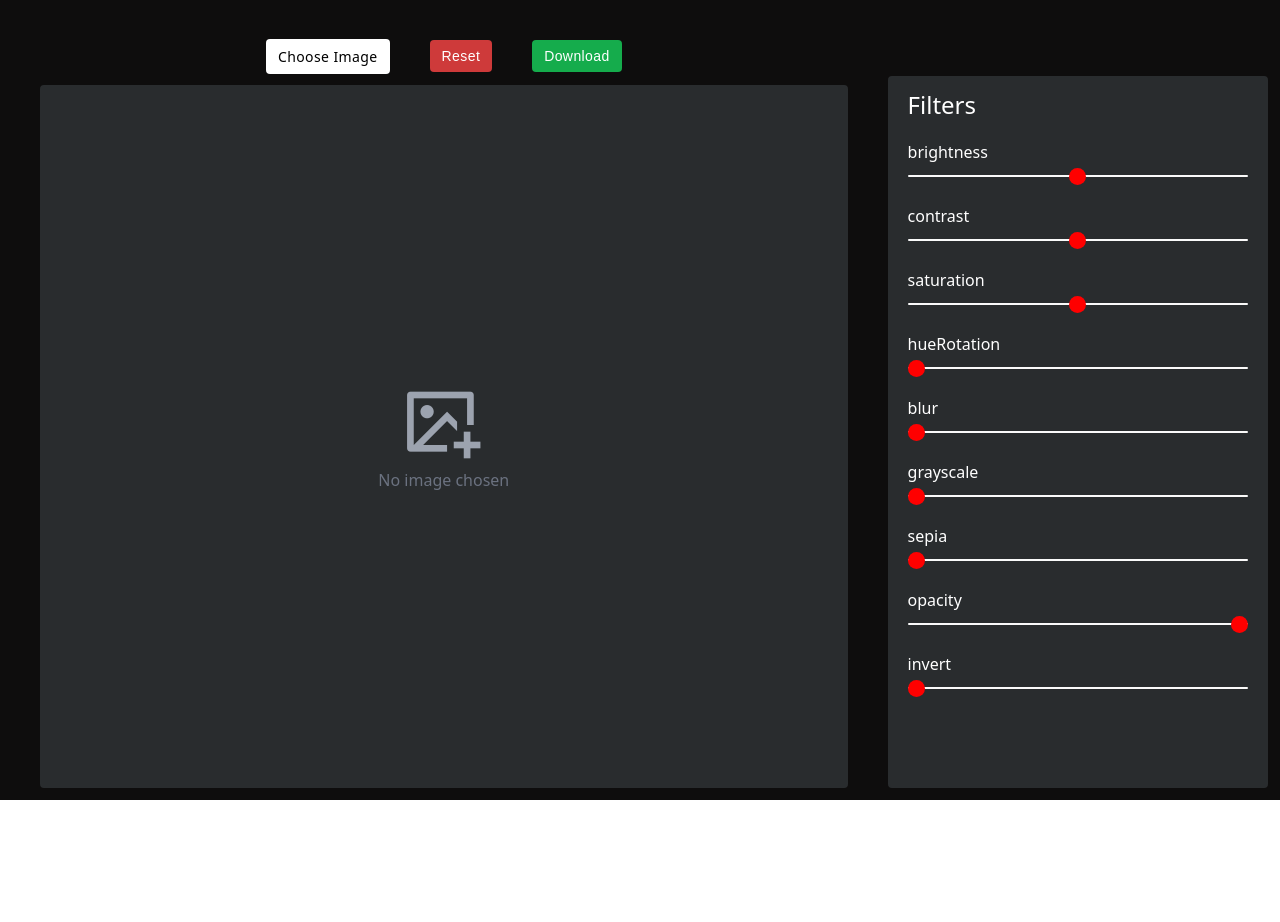
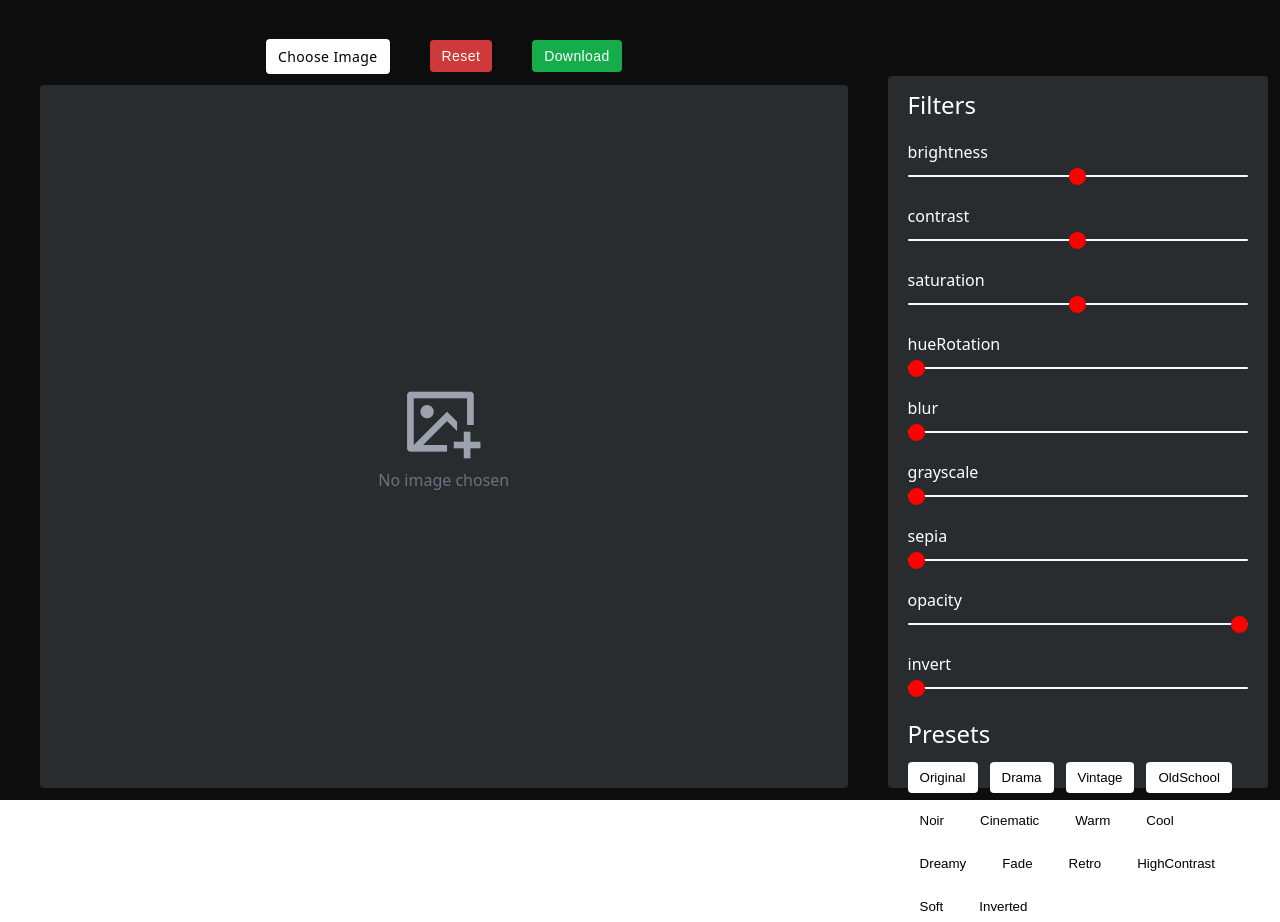
Before and after one commit to softwaredeveloper111/Lumix---Web-based-Photo-Editor-, a website built with Vite: page index.html in a window 1280 px wide. Before the commit the page ends 800 px from the top, so only its background shows below. Built offline with nearby package versions, Linux system fonts and the light colour scheme.

Commit message:
completed(project):completed project

```diff
--- a/index.html
+++ b/index.html
@@ -38,13 +38,28 @@
 
 
          <div id="right">
-          <h2>Filters</h2>
-          <div id="filters">
+
+
+           <div class="filters-container">
+               <h2>Filters</h2>
+               <div id="filters"> </div>
+
+           </div>
+
+           <div class="presets-container">
+               <h2>Presets</h2>
+               <div id="presets-btns">
+                 <!-- <button>Drama</button>
+                 <button>Drama</button>
+                 <button>Drama</button> -->
+               </div>
+           </div>
+
 
 
          </div>
 
-         </div>
+
 
     </div>
 
--- a/src/main.ts
+++ b/src/main.ts
@@ -13,6 +13,7 @@ import 'remixicon/fonts/remixicon.css'
  let image: HTMLImageElement | null = null;
  const resetBtn = document.querySelector(".reset-btn") as HTMLButtonElement;
 const downloadBtn = document.querySelector(".download-btn") as HTMLButtonElement;
+const presetsContainer = document.querySelector("#presets-btns") as HTMLDivElement;
 
 
 
@@ -98,6 +99,11 @@ let filters:Filter<FilterType> = {
      unit:"%"
   }
 }
+
+
+
+
+
 
 
 
@@ -272,3 +278,220 @@ downloadBtn.addEventListener("click",()=>{
   link.href = imageCanvas.toDataURL();
   link.click();
 })
+
+
+
+
+
+
+/** preset setting */
+
+interface Preset {
+  brightness:string,
+  contrast:string,
+  saturation:string,
+  hueRotation:string,
+  blur:string,
+  grayscale:string,
+  sepia:string,
+  opacity:string,
+  invert:string
+}
+
+interface Presets<T = Preset> {
+  [key: string]: T;
+}
+
+const presets: Presets = {
+  Original: {
+    brightness: "100",
+    contrast: "100",
+    saturation: "100",
+    hueRotation: "0",
+    blur: "0",
+    grayscale: "0",
+    sepia: "0",
+    opacity: "100",
+    invert: "0",
+  },
+
+  Drama: {
+    brightness: "90",
+    contrast: "150",
+    saturation: "115",
+    hueRotation: "0",
+    blur: "0",
+    grayscale: "0",
+    sepia: "10",
+    opacity: "100",
+    invert: "0",
+  },
+
+  Vintage: {
+    brightness: "105",
+    contrast: "90",
+    saturation: "75",
+    hueRotation: "10",
+    blur: "0",
+    grayscale: "10",
+    sepia: "55",
+    opacity: "100",
+    invert: "0",
+  },
+
+  OldSchool: {
+    brightness: "95",
+    contrast: "85",
+    saturation: "60",
+    hueRotation: "0",
+    blur: "0",
+    grayscale: "35",
+    sepia: "80",
+    opacity: "100",
+    invert: "0",
+  },
+
+  Noir: {
+    brightness: "95",
+    contrast: "170",
+    saturation: "0",
+    hueRotation: "0",
+    blur: "0",
+    grayscale: "100",
+    sepia: "0",
+    opacity: "100",
+    invert: "0",
+  },
+
+  Cinematic: {
+    brightness: "95",
+    contrast: "130",
+    saturation: "120",
+    hueRotation: "-8",
+    blur: "0",
+    grayscale: "0",
+    sepia: "8",
+    opacity: "100",
+    invert: "0",
+  },
+
+  Warm: {
+    brightness: "105",
+    contrast: "105",
+    saturation: "120",
+    hueRotation: "8",
+    blur: "0",
+    grayscale: "0",
+    sepia: "20",
+    opacity: "100",
+    invert: "0",
+  },
+
+  Cool: {
+    brightness: "100",
+    contrast: "105",
+    saturation: "110",
+    hueRotation: "-12",
+    blur: "0",
+    grayscale: "0",
+    sepia: "0",
+    opacity: "100",
+    invert: "0",
+  },
+
+  Dreamy: {
+    brightness: "110",
+    contrast: "85",
+    saturation: "110",
+    hueRotation: "5",
+    blur: "2",
+    grayscale: "0",
+    sepia: "12",
+    opacity: "100",
+    invert: "0",
+  },
+
+  Fade: {
+    brightness: "110",
+    contrast: "75",
+    saturation: "85",
+    hueRotation: "0",
+    blur: "0",
+    grayscale: "15",
+    sepia: "15",
+    opacity: "90",
+    invert: "0",
+  },
+
+  Retro: {
+    brightness: "108",
+    contrast: "95",
+    saturation: "80",
+    hueRotation: "18",
+    blur: "0",
+    grayscale: "20",
+    sepia: "45",
+    opacity: "100",
+    invert: "0",
+  },
+
+  HighContrast: {
+    brightness: "100",
+    contrast: "180",
+    saturation: "110",
+    hueRotation: "0",
+    blur: "0",
+    grayscale: "0",
+    sepia: "0",
+    opacity: "100",
+    invert: "0",
+  },
+
+  Soft: {
+    brightness: "108",
+    contrast: "92",
+    saturation: "105",
+    hueRotation: "0",
+    blur: "1",
+    grayscale: "0",
+    sepia: "5",
+    opacity: "100",
+    invert: "0",
+  },
+
+  Inverted: {
+    brightness: "100",
+    contrast: "100",
+    saturation: "100",
+    hueRotation: "180",
+    blur: "0",
+    grayscale: "0",
+    sepia: "0",
+    opacity: "100",
+    invert: "100",
+  },
+};
+
+
+
+Object.keys(presets).forEach(presetName => {
+   const btn = document.createElement("button") as HTMLButtonElement;
+    btn.textContent = presetName;
+    presetsContainer.appendChild(btn);
+    btn.addEventListener("click",()=>{
+      const presetObj = presets[presetName];
+      // console.log(presetObj)
+
+      Object.keys(presetObj).forEach(filterName=>{
+        const key = filterName as keyof typeof filters;
+        filters[key].value = presetObj[filterName as keyof Preset];
+      });
+
+      applyFilters();
+      filtersContainerDiv.innerHTML = "";
+      createFilters();
+
+
+    })
+
+})
--- a/src/style.css
+++ b/src/style.css
@@ -130,7 +130,7 @@ background-color: var(--color-peace);
     margin-right: var(--space-3);
 }
 
-#right > h2{
+#right .filters-container h2{
     color: var(--color-peace);
     margin-bottom: var(--space-5);
     font-weight: var(--font-medium);
@@ -181,3 +181,28 @@ input[type="range"]::-webkit-slider-thumb {
 
   cursor: pointer;
 }
+
+
+
+#right .presets-container h2{
+    color: var(--color-peace);
+    margin-top: var(--space-7);
+    font-weight: var(--font-medium);
+}
+
+
+
+#presets-btns{
+    display: flex;
+    gap: var(--space-3);
+    flex-wrap: wrap;
+    margin-top: var(--space-3);
+}
+
+#presets-btns >button{
+    padding: var(--space-2) var(--space-3);
+    background-color: var(--color-peace);
+    border: none;
+    border-radius: var(--radius-sm);
+    cursor: pointer;
+}
```
